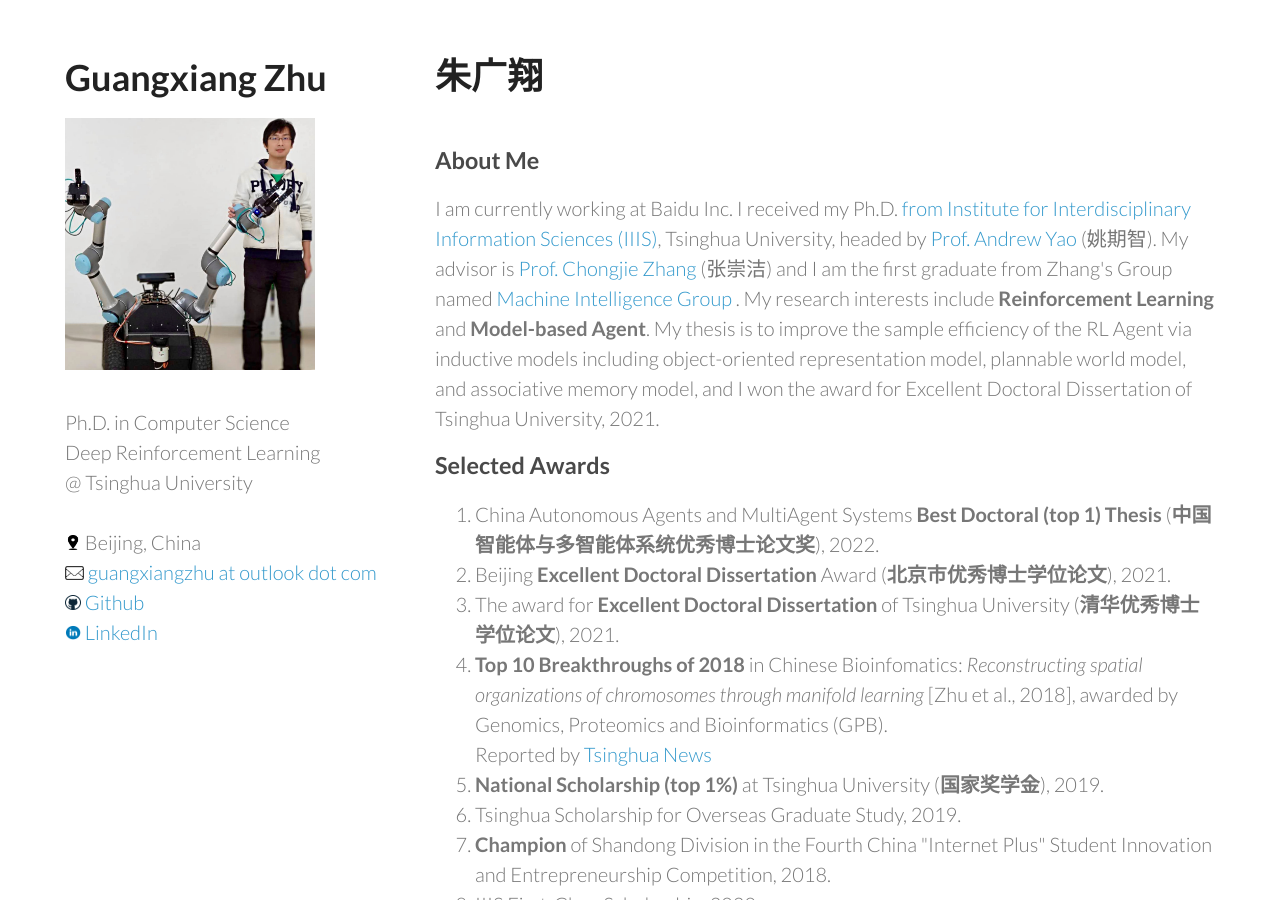
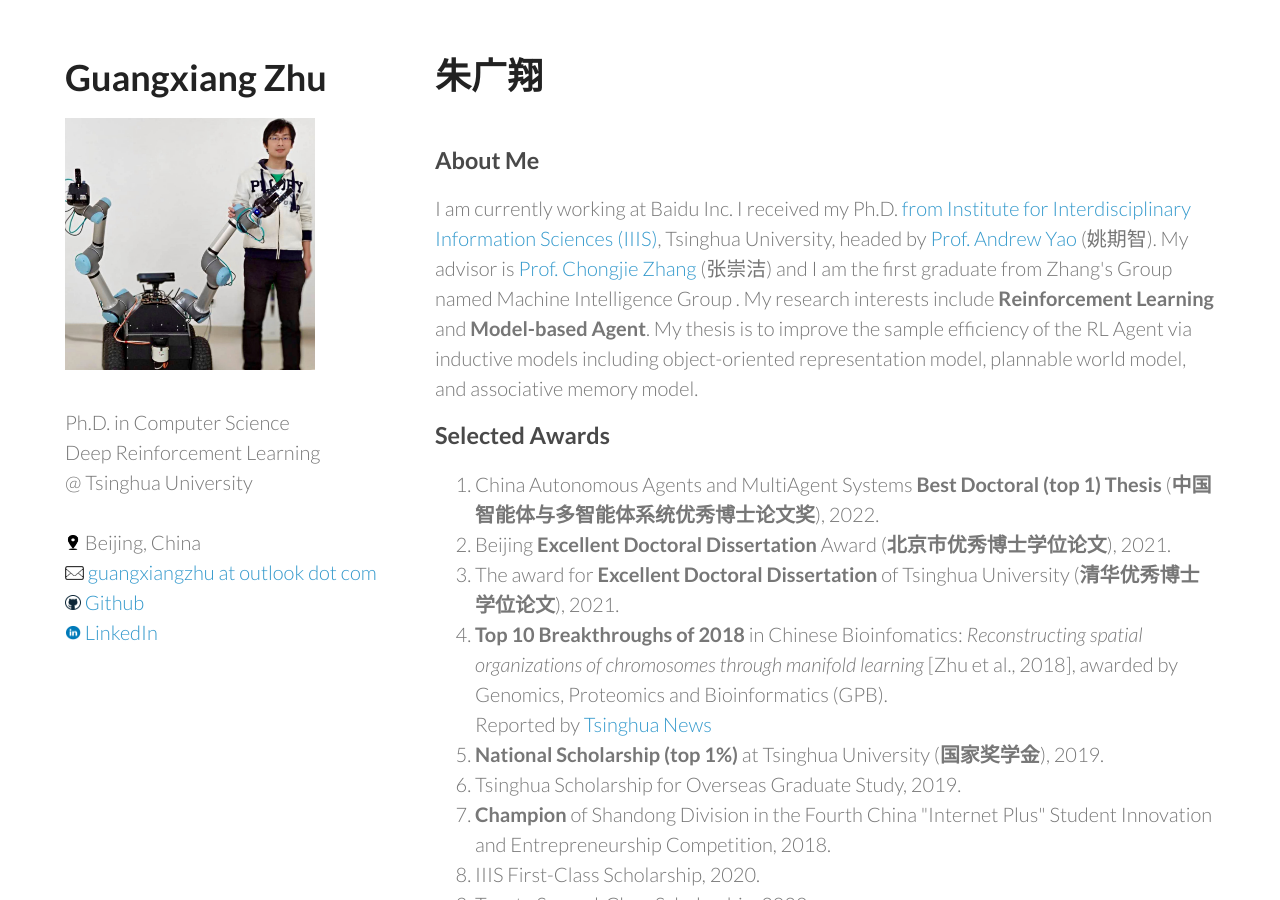
Before and after one commit to GuangxiangZhu/GuangxiangZhu.github.io, a Jekyll site: the page index.html, which Jekyll copies as it is, in a window 1280 px wide and 900 px high. Built offline with Jekyll 4.4.1, drawn with Linux system fonts in a browser that asks for light colours.

Commit message:
Update index.html

```diff
--- a/index.html
+++ b/index.html
@@ -36,9 +36,9 @@
       <br />
     	<h3>About Me</h3>
       <p>
-I am currently working at Baidu Inc. I received my Ph.D. <a href="https://iiis.tsinghua.edu.cn/en/guangxiang/"> from Institute for Interdisciplinary Information Sciences (IIIS)</a>, Tsinghua University, headed by <a href="https://iiis.tsinghua.edu.cn/yao/"> Prof. Andrew Yao</a> (姚期智). My advisor is <a href="http://people.iiis.tsinghua.edu.cn/~zhang/"> Prof. Chongjie Zhang </a> (张崇洁) and I am the first graduate from Zhang's Group named <a href="http://group.iiis.tsinghua.edu.cn/~milab/"> Machine Intelligence Group </a>.
+I am currently working at Baidu Inc. I received my Ph.D. <a href="https://iiis.tsinghua.edu.cn/en/guangxiang/"> from Institute for Interdisciplinary Information Sciences (IIIS)</a>, Tsinghua University, headed by <a href="https://iiis.tsinghua.edu.cn/yao/"> Prof. Andrew Yao</a> (姚期智). My advisor is <a href="http://people.iiis.tsinghua.edu.cn/~zhang/"> Prof. Chongjie Zhang </a> (张崇洁) and I am the first graduate from Zhang's Group named Machine Intelligence Group </a>.
 
-My research interests include <b>Reinforcement Learning</b> and <b>Model-based Agent</b>. My thesis is to improve the sample efficiency of the RL Agent via inductive models including object-oriented representation model, plannable world model, and associative memory model, and I won the award for Excellent Doctoral Dissertation of Tsinghua University, 2021.      </p>
+My research interests include <b>Reinforcement Learning</b> and <b>Model-based Agent</b>. My thesis is to improve the sample efficiency of the RL Agent via inductive models including object-oriented representation model, plannable world model, and associative memory model.      </p>
 
 
       <h3>Selected Awards</h3>
```
